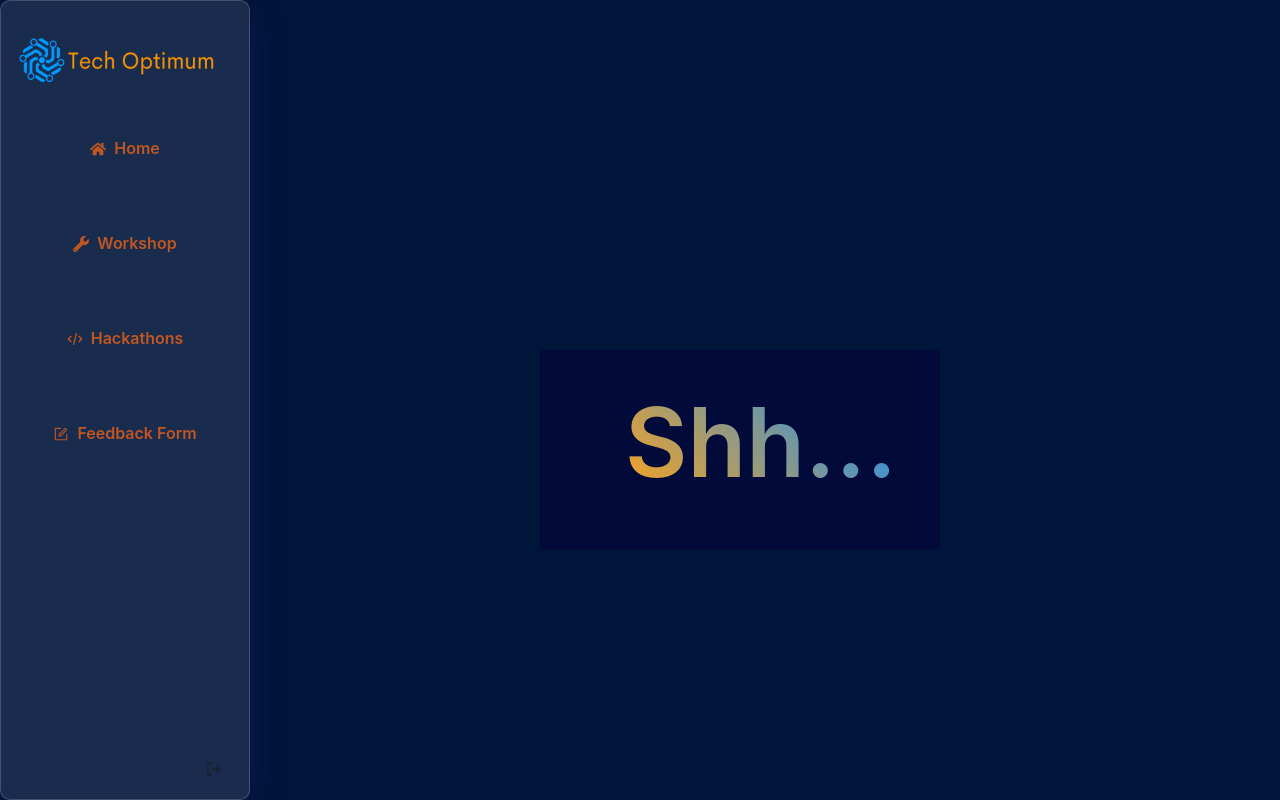
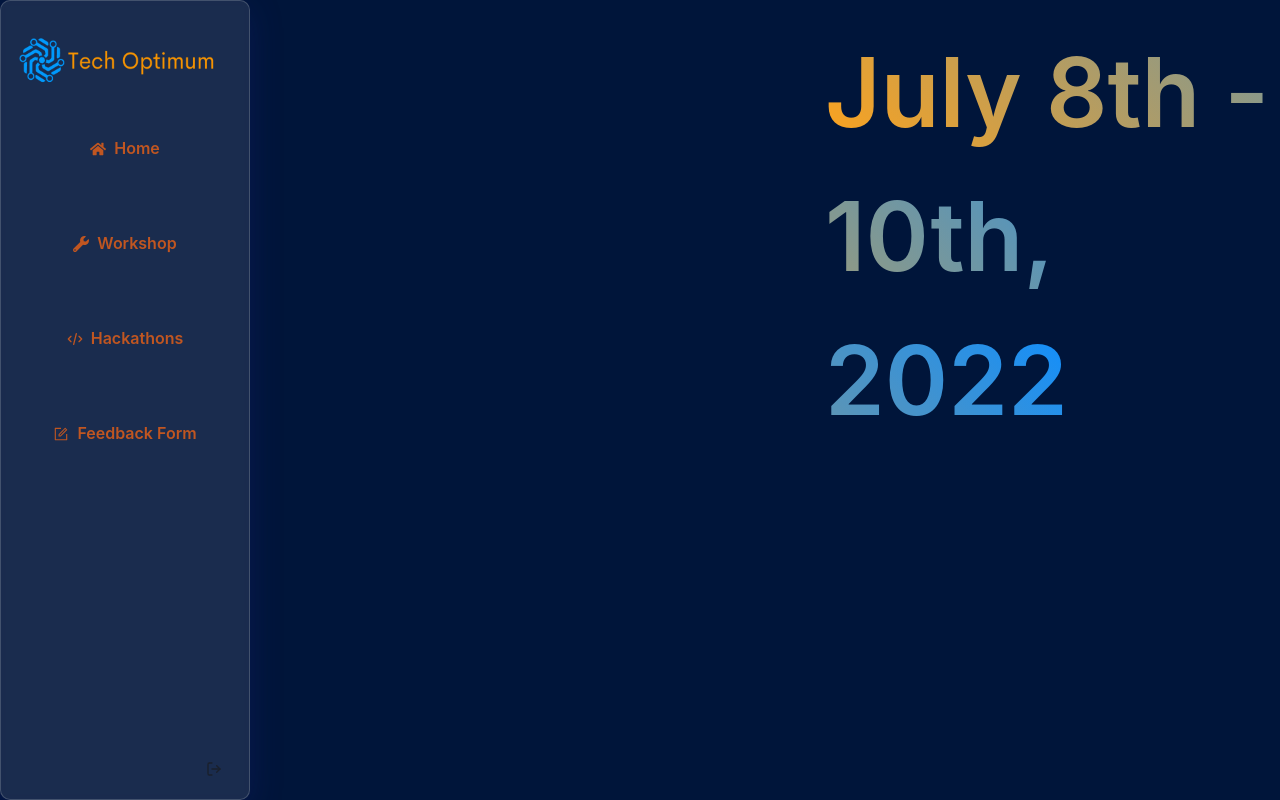
Before and after one commit to TechOptimum/dashboard, a Next.js app: page /hackathons in a window 1280 px wide. Built offline with nearby package versions, Linux system fonts and the light colour scheme.

Commit message:
next is annoying

```diff
--- a/pages/hackathons.js
+++ b/pages/hackathons.js
@@ -6,11 +6,8 @@ function hackathons() {
     <Center ml="200px">
       <Box
         as="div"
-        width="400px"
-        height="200px"
-        bg="rgba(5, 0, 59, 0.5)"
-        position="relative"
-        mt="350px"
+        margin="auto"
+
       >
         <Box>
           <Text
@@ -20,7 +17,7 @@ function hackathons() {
             ml="85px"
             mt="20px"
           >
-            <span className="gradient">Shh...</span>
+            <span className="gradient">July 8th - 10th, 2022</span>
           </Text>
         </Box>
       </Box>
--- a/pages/workshops.js
+++ b/pages/workshops.js
@@ -7,8 +7,7 @@ export default function workshops() {
     <>
       <Container maxW="100%" w="60%" className="courses">
         <CourseCard />
-          <CourseCard />
-          <CourseCard />
+
       </Container>
     </>
   );
```
